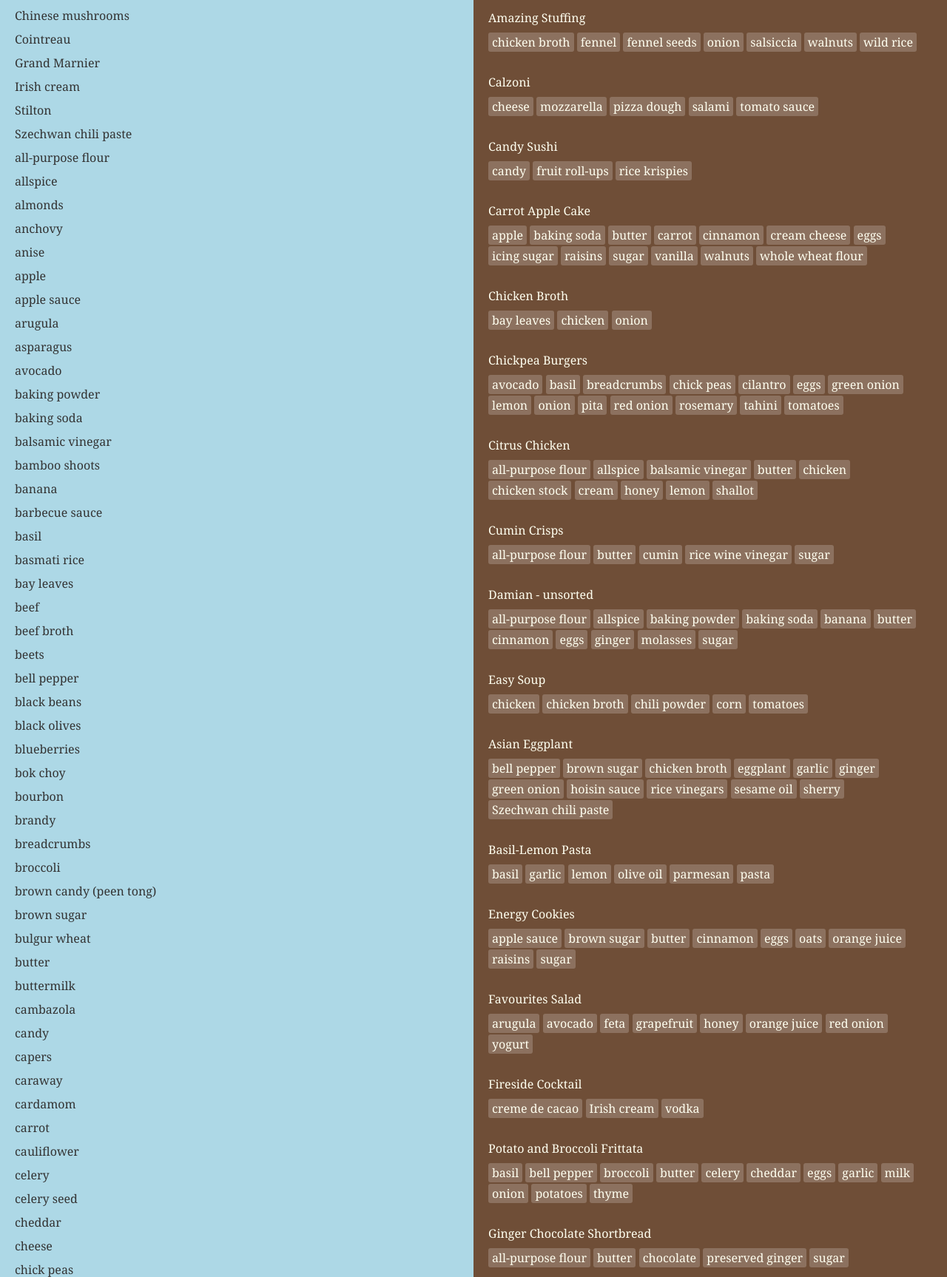
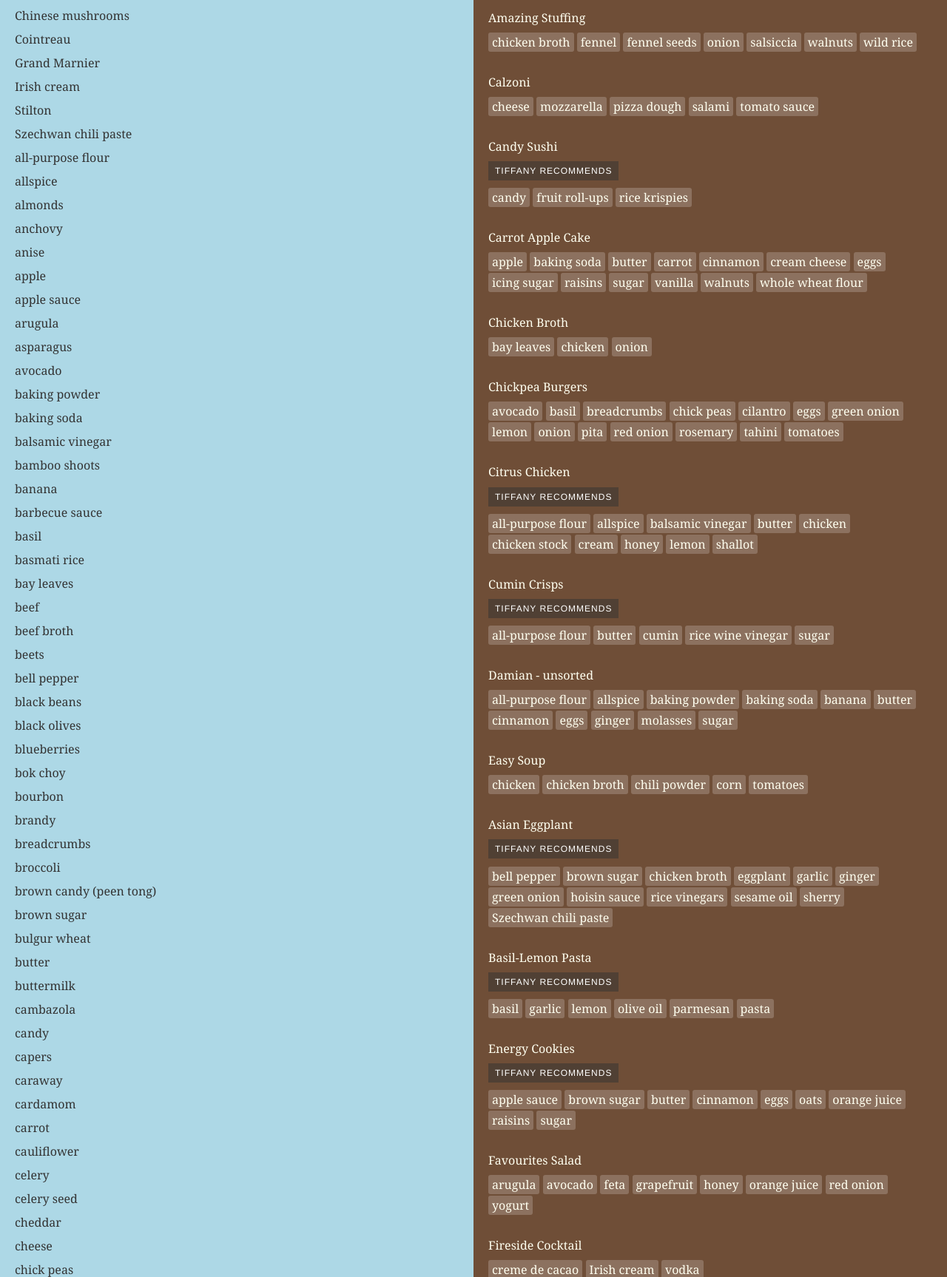
Before and after one commit to theophani/recipe-box, a PHP site: page / in a window 1280 px wide. Shown: the top 1727 px of the page at 74% size. Run offline with PHP 8.4, Linux system fonts and the light colour scheme.

Commit message:
cosmetic changes

```diff
--- a/script.js
+++ b/script.js
@@ -237,7 +237,9 @@ function recipes_list (box) {
   var selected_ingredients = [];
   var selected_recipe = false;
   var template =  '<h1>TITLE</h1>';
+      template +=  'RECOMMENDED';
       template += '<div class="ingredients">INGREDIENTS</div>';
+  var recommended_template = '<span class="recommended">Tiffany Recommends</span>'
 
   function toggle (recipe) {
     if (selected_recipe === recipe) {
@@ -278,6 +280,7 @@ function recipes_list (box) {
     var item = document.createElement('li');
     var html = template
                 .replace(/TITLE/, recipe.title)
+                .replace(/RECOMMENDED/, recipe.recommended ? recommended_template : "")
                 .replace(/INGREDIENTS/, recipe.ingredients.map(function (i) {
                   return '<span>' + i.name + '</span>';
                 }, []).join(' '));
@@ -383,9 +386,10 @@ function recipe_viewer (box) {
   var template =  '<h1>TITLE</h1>';
       template +=  'RECOMMENDED';
       // template += '<div class="ingredients">INGREDIENTS</div>';
-      template += '<blockquote class="remark">REMARK</blockquote>';
+      template += 'REMARK';
       template += '<div class="contents">CONTENTS</div>';
   var recommended_template = '<span class="recommended">Tiffany Recommends</span>'
+  var remark_template = '<blockquote class="remark">REMARK</blockquote>';
   var viewer = document.querySelector('.recipe_viewer');
   var recipe = false;
 
@@ -401,7 +405,7 @@ function recipe_viewer (box) {
                   return '<span>' + i.name + '</span>';
                 }, []).join(' '))
                 .replace(/RECOMMENDED/, recipe.recommended ? recommended_template : "")
-                .replace(/REMARK/, recipe.remark ? recipe.remark : "")
+                .replace(/REMARK/, recipe.remark ? remark_template.replace(/REMARK/, recipe.remark) : "")
                 .replace(/CONTENTS/, recipe.contents);
     viewer.innerHTML = html;
     document.body.className = "viewing_recipe";
--- a/styles.css
+++ b/styles.css
@@ -72,6 +72,7 @@ body > div {
 
 .ingredients {
   line-height: 1.75;
+  margin-top: 0.5em;
 }
 
 .ingredients span {
@@ -89,6 +90,11 @@ body > div {
 .recipes_list li.selected {
   background-color: rgb(12, 138, 179);
   color: ivory;
+}
+
+.recipes_list .recommended {
+  background-color: rgba(51, 51, 51, 0.5);
+  margin: 0.1em 0;
 }
 
 /* third pane */
@@ -130,7 +136,6 @@ body > div {
   white-space: pre-wrap;
 }
 
-
 /* recipe appearance */
 
 .recipe_viewer h1 {
@@ -140,7 +145,7 @@ body > div {
 
 .recommended {
   display: inline-block;
-  padding: 5px 10px 5px 10px;
+  padding: 0.5em 0.75em;
   background-color: hotpink;
   font-size: 0.75em;
   color: white;
@@ -153,13 +158,15 @@ body > div {
 .remark {
   font-style: italic;
   font-weight: bold;
-  margin: 1em 20px;
+  padding: 1em 20px 0.25em 20px;
+  margin: 1em 0;
+  border-top: solid 1px #333;
 }
 .remark:after {
-  content: " ”";
+  content: "”";
 }
 .remark:before {
-  content: "“ ";
+  content: "“";
 }
 
 .recipe_viewer .ingredients span {
```
